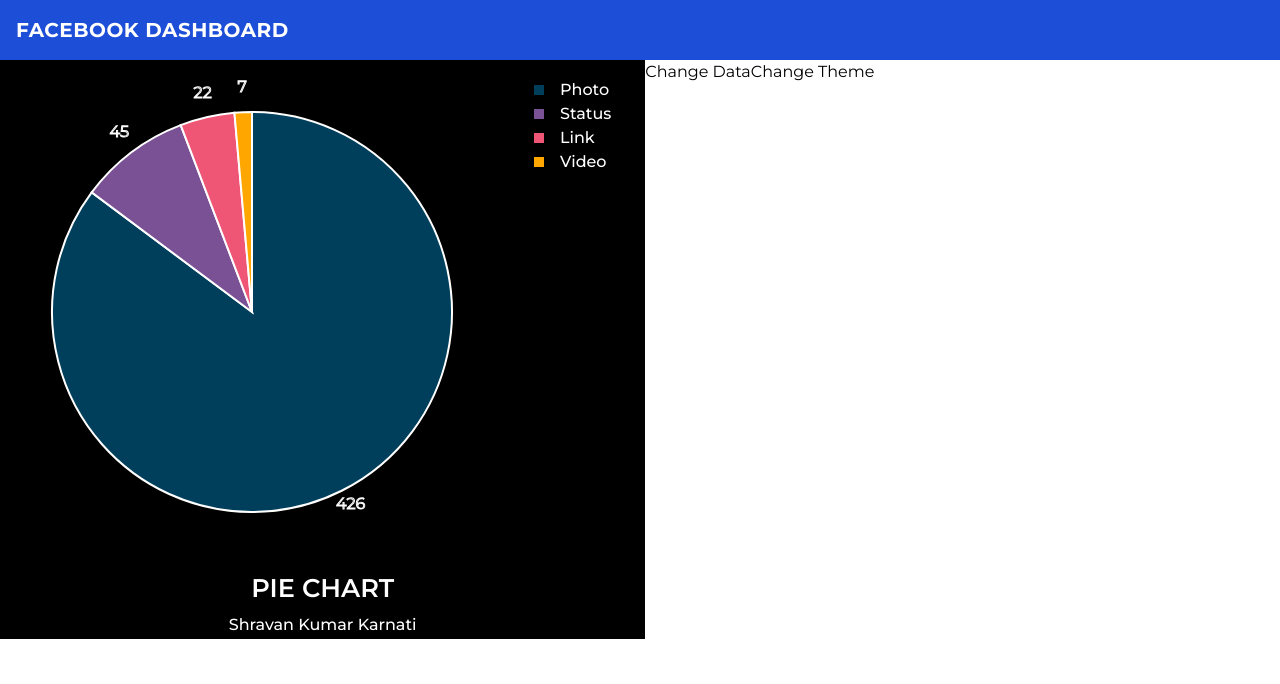
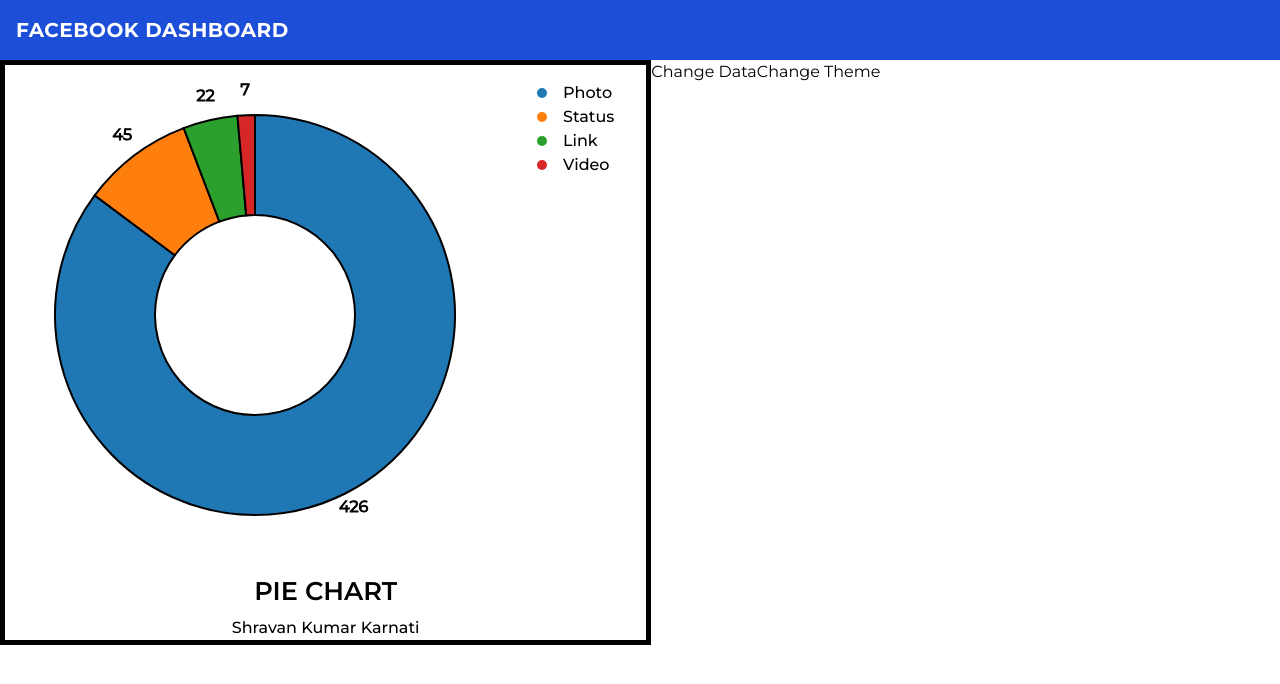
Before and after one commit to Shravankumarkarnati/fb_dashboard, a React (Create React App) app: page / in a window 1280 px wide. Shown: the top 684 px of the page. Built offline with nearby package versions, Linux system fonts and the light colour scheme; no server answers.

Commit message:
some minor changes

```diff
--- /dev/null
+++ b/src/app/Library/Legend/Legend.tsx
@@ -0,0 +1,61 @@
+import React from 'react';
+import { LegendContainer, SingleLegendContainer } from './Styled.utils';
+import { LegendProps, SingleLegendProps } from './Types.utils';
+
+const SingleLegend: React.FC<SingleLegendProps> = ({
+  color,
+  height,
+  width,
+  text,
+  horizontal = false,
+  theme = 'light',
+  shape = 'square',
+}) => {
+  return (
+    <SingleLegendContainer horizontal={horizontal} theme={theme}>
+      <svg height={height} width={width}>
+        {shape === 'square' && (
+          <rect height={height} width={width} fill={color} />
+        )}
+        {shape === 'circle' && (
+          <circle
+            cx={Math.min(height, width) / 2}
+            cy={Math.min(height, width) / 2}
+            r={Math.min(height, width) / 2}
+            fill={color}
+          />
+        )}
+      </svg>
+      <p>{text}</p>
+    </SingleLegendContainer>
+  );
+};
+
+const Legend: React.FC<LegendProps> = ({
+  labels,
+  colors,
+  height = 10,
+  width = 10,
+  horizontal = false,
+  theme = 'light',
+  shape = 'square',
+}) => {
+  return (
+    <LegendContainer horizontal={horizontal}>
+      {labels.map((cur, index) => (
+        <SingleLegend
+          height={height}
+          width={width}
+          color={colors[index]}
+          text={cur}
+          key={cur}
+          horizontal={horizontal}
+          theme={theme}
+          shape={shape}
+        />
+      ))}
+    </LegendContainer>
+  );
+};
+
+export default Legend;
--- /dev/null
+++ b/src/app/Library/Legend/Styled.utils.tsx
@@ -0,0 +1,39 @@
+import styled from 'styled-components';
+import {
+  LegendContainerProps,
+  SingleLegendContainerProps,
+} from './Types.utils';
+
+export const LegendContainer = styled.ul<LegendContainerProps>`
+  list-style: none;
+  list-style-type: none;
+  text-align: left;
+
+  padding: 1rem 2rem;
+
+  ${({ horizontal }) =>
+    horizontal &&
+    `
+    display:flex;
+    align-items:center;
+    justify-content:center;
+
+  `}
+`;
+
+export const SingleLegendContainer = styled.li<SingleLegendContainerProps>`
+  display: flex;
+  flex-direction: row;
+  align-items: center;
+  justify-content: start;
+  margin-right: ${(props) => (props.horizontal ? '1rem' : '0rem')};
+
+  & svg {
+    margin-right: ${(props) => (props.horizontal ? '.2rem' : '1rem')};
+  }
+
+  & p {
+    font-weight: 500;
+    color: ${(props) => (props.theme === 'light' ? 'black' : 'white')};
+  }
+`;
--- /dev/null
+++ b/src/app/Library/Legend/Types.utils.tsx
@@ -0,0 +1,28 @@
+export interface LegendProps {
+  labels: string[];
+  colors: string[];
+  height?: number;
+  width?: number;
+  horizontal?: Boolean;
+  theme?: 'dark' | 'light';
+  shape?: 'square' | 'triangle' | 'circle' | 'diamond';
+}
+
+export interface LegendContainerProps {
+  horizontal: Boolean;
+}
+
+export interface SingleLegendContainerProps {
+  horizontal?: Boolean;
+  theme?: 'dark' | 'light';
+}
+
+export interface SingleLegendProps {
+  color: string;
+  shape?: 'square' | 'triangle' | 'circle' | 'diamond';
+  height: number;
+  width: number;
+  text: string;
+  horizontal?: Boolean;
+  theme?: 'dark' | 'light';
+}
--- a/src/app/components/PieChart/d3/PiChart.d3.styles.scss
+++ b/src/app/components/PieChart/d3/PiChart.d3.styles.scss
@@ -3,6 +3,4 @@
   .inner-container {
     @apply flex;
   }
-  .PieChart-legend {
-  }
 }
--- a/src/app/components/PieChart/d3/PieChart.tsx
+++ b/src/app/components/PieChart/d3/PieChart.tsx
@@ -1,29 +1,43 @@
-import { arc, pie, PieArcDatum, select } from 'd3';
 import React, { useEffect, useRef } from 'react';
-import { v4 as uuidv4 } from 'uuid';
+import {
+  arc,
+  pie,
+  PieArcDatum,
+  scaleOrdinal,
+  schemeCategory10,
+  select,
+} from 'd3';
+import styled from 'styled-components';
+import Summary from '../../Summary';
+import Title from '../../Title';
 import { PieChartD3Props } from './PieChart.utils';
-import './PiChart.d3.styles.scss';
-import Legend from '../../Legend/Legend';
-import Title from '../../Title';
-import Summary from '../../Summary';
+import uniqueId from '../../../utils/getUid';
+import Legend from '../../../Library/Legend/Legend';
+
+const PieChartContainer = styled.div<{ theme: 'dark' | 'light' }>`
+  display: flex;
+  flex-direction: column;
+  align-items: center;
+  justify-content: center;
+  border: 5px solid ${(props) => (props.theme !== 'dark' ? 'black' : 'white')};
+  background-color: ${(props) => (props.theme === 'dark' ? 'black' : 'white')};
+`;
 
 const PieChartD3: React.FC<PieChartD3Props> = ({
   data,
   height = 500,
   width = 500,
   outerRadius = 200,
-  innerRadius = 0,
+  innerRadius = 100,
   theme = 'light',
   legend = true,
 }) => {
-  const [primaryColor, secondaryColor] =
-    theme === 'light' ? ['black', 'white'] : ['white', 'black'];
+  const primaryColor = theme === 'light' ? 'black' : 'white';
+  const pieChartSvgRef = useRef(null);
 
-  const pieChartSvgRef = useRef(null);
-  const colorPallate =
-    data.length === 4
-      ? ['#003f5c', '#7a5195', '#ef5675', '#ffa600']
-      : ['#550b5c', '#8d045f', '#be1c57', '#e34546', '#f9742e', '#ffa600'];
+  const colors = scaleOrdinal<number, string>()
+    .domain(data.map((cur) => cur.value))
+    .range(schemeCategory10);
 
   const pieChart = pie().value((d: any) => d.value)(data as any);
 
@@ -36,7 +50,7 @@
     >,
     index: 0 | 1
   ) => {
-    const r = ((outerRadius + innerRadius) * 11) / 10;
+    const r = outerRadius * 1.1;
     const a = (d.startAngle + d.endAngle - Math.PI) / 2;
     const ans = [Math.cos(a) * r, Math.sin(a) * r];
     return ans[index];
@@ -52,7 +66,7 @@
 
     const pieElement = svg
       .selectAll('.pie')
-      .data([uuidv4])
+      .data([uniqueId()])
       .join(
         (enter) =>
           enter
@@ -64,7 +78,7 @@
       );
 
     const dataSelection = () => {
-      return uuidv4();
+      return uniqueId();
     };
 
     pieElement
@@ -79,7 +93,7 @@
               arcs
                 .append('path')
                 .attr('d', arcGenerator)
-                .attr('fill', (_, index) => colorPallate[index])
+                .attr('fill', (d) => colors(d.value))
                 .attr('stroke', primaryColor)
                 .style('stroke-width', '2px')
             )
@@ -93,17 +107,6 @@
                 .attr('stroke', primaryColor)
                 .attr('stroke-width', 1)
                 .attr('text-anchor', 'middle')
-            )
-            .call((arcs) =>
-              arcs
-                .append('text')
-                .text((d: any) => d.data.name)
-                .attr('class', 'arcs-text--name')
-                .attr('x', (d) => arcGenerator.centroid(d)[0])
-                .attr('y', (d) => arcGenerator.centroid(d)[1])
-                .attr('stroke', secondaryColor)
-                .attr('stroke-width', 1)
-                .attr('visibility', 'hidden')
             );
         },
         (update) => {
@@ -114,20 +117,21 @@
   }, [data]);
 
   return (
-    <div className="PieChartd3" style={{ backgroundColor: secondaryColor }}>
-      <div className="inner-container">
+    <PieChartContainer theme={theme}>
+      <div className="inner-container" style={{ display: 'flex' }}>
         <svg className="svg" ref={pieChartSvgRef} />
         {legend && (
           <Legend
             theme={theme}
-            colors={colorPallate}
             labels={data.map((cur) => cur.name)}
+            colors={data.map((cur) => colors(cur.value))}
+            shape="circle"
           />
         )}
       </div>
       <Title theme={theme} text="Pie Chart" />
       <Summary theme={theme} text="Shravan Kumar Karnati" />
-    </div>
+    </PieChartContainer>
   );
 };
 
--- a/src/app/components/dashboardContainer/dashboardContainer.tsx
+++ b/src/app/components/dashboardContainer/dashboardContainer.tsx
@@ -12,7 +12,7 @@
 const DashboardContainer: React.FC<DashboardContainerProps> = () => {
   const { changeContext } = useContext(AppContext);
   const [dataset, changeDataset] = useState(true);
-  const [theme, setTheme] = useState<Boolean>(true);
+  const [theme, setTheme] = useState<Boolean>(false);
   const d1 = [
     { name: 'Photo', value: 426 },
     { name: 'Status', value: 45 },
--- /dev/null
+++ b/src/app/utils/getUid.ts
@@ -0,0 +1,5 @@
+import { v4 as uuidv4 } from 'uuid';
+
+const uniqueId = uuidv4;
+
+export default uniqueId;
```
